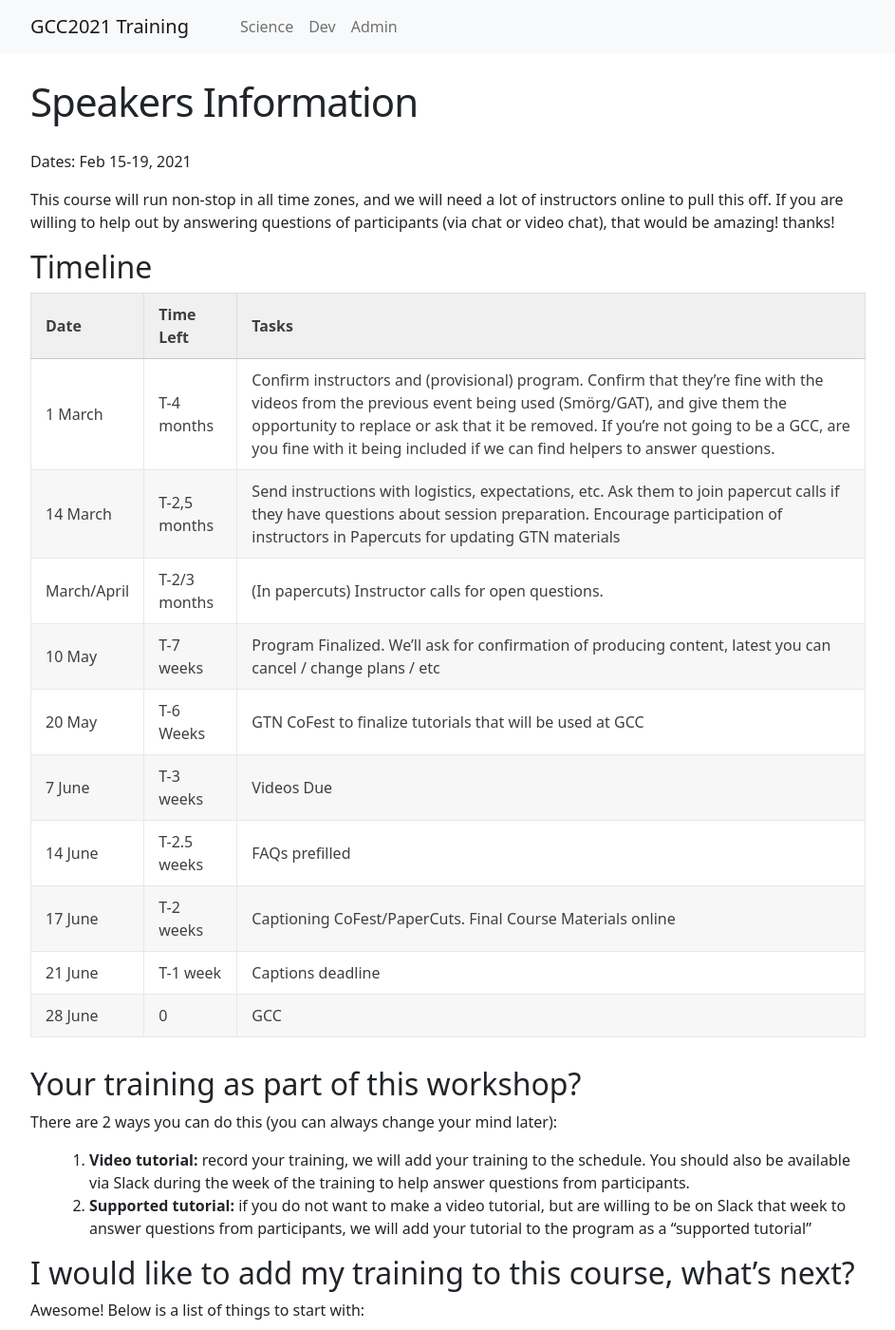
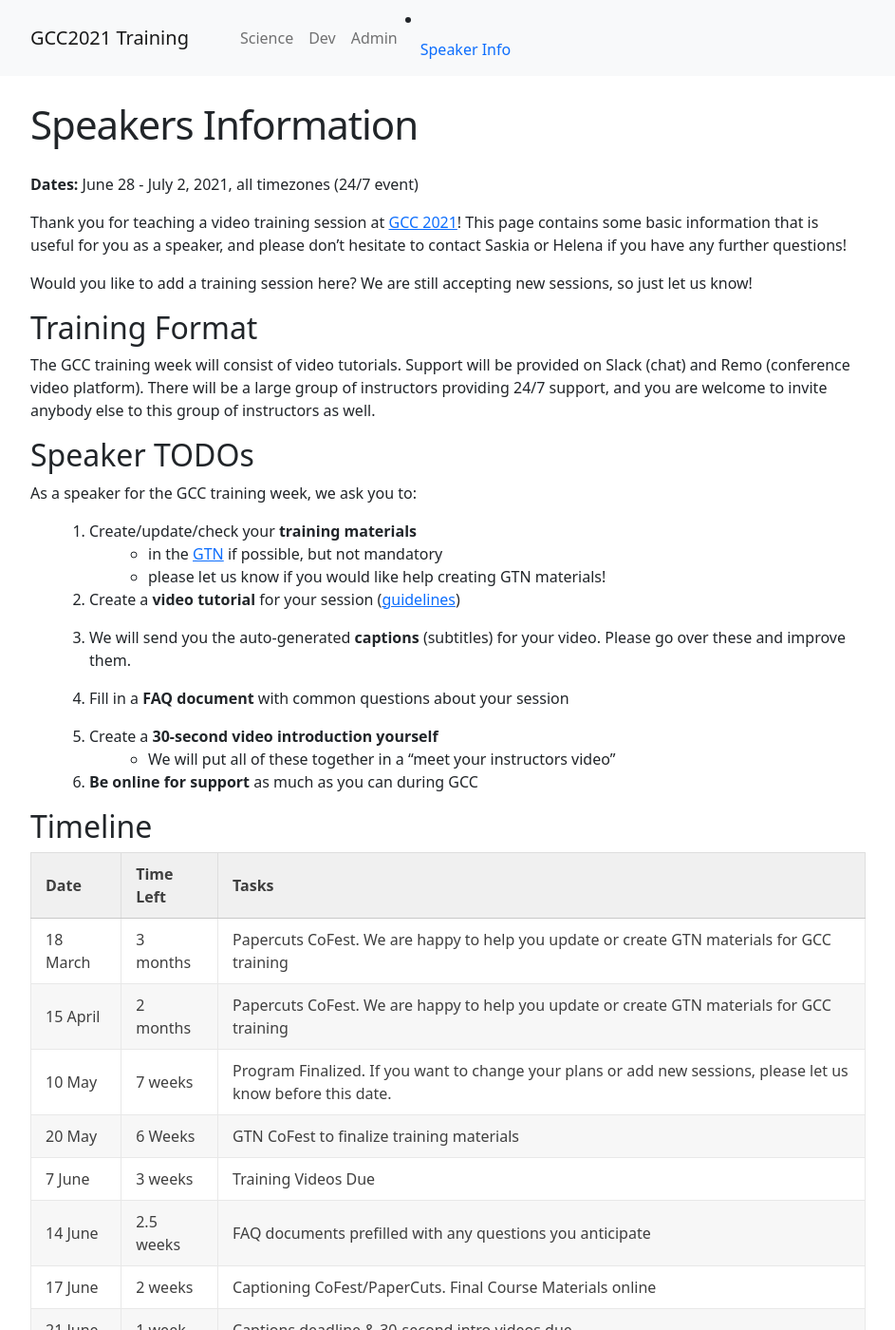
Before and after one commit to shiltemann/gcc2021-training, a Jekyll site: the page built from for-speakers.md, in a window 1280 px wide and 1400 px high. Shown: the whole window at 95% size, without its empty margins (168-1111 px from the left). Built offline with Jekyll 4.4.1, drawn with Linux system fonts in a browser that asks for light colours; some of the changed text lies outside the part shown.

Commit message:
update instructions

```diff
--- a/_includes/header.html
+++ b/_includes/header.html
@@ -21,9 +21,11 @@
         <li class="nav-item">
            <a class="nav-link {% if page.track == "instructors" %}active" aria-current="page"{% else %}"{% endif %} href="for-instructors.html">Instructors</a>
         </li>
+        -->
         <li class="nav-item">
-          <a class="nav-link {% if page.track == "speaker" %}active" aria-current="page"{% else %}"{% endif %} href="for-speakers.html">Speakers</a>
+          <a class="nav-link {% if page.track == "speaker" %}active" aria-current="page"{% else %}"{% endif %} href="for-speakers.html">Speaker Info</a>
         </li>
+        <!--
         <li class="nav-item">
           <a class="nav-link {% if page.track == "recording" %}active" aria-current="page"{% else %}"{% endif %} href="recording.html">recording</a>
         </li>
--- a/for-speakers.md
+++ b/for-speakers.md
@@ -4,90 +4,62 @@ title: Speakers Information
 track: speakers
 ---
 
-Dates: Feb 15-19, 2021
+**Dates:** June 28 - July 2, 2021, all timezones (24/7 event)
 
-This course will run non-stop in all time zones, and we will need a lot
-of instructors online to pull this off. If you are willing to help out
-by answering questions of participants (via chat or video chat), that
-would be amazing! thanks!
+Thank you for teaching a video training session at [GCC 2021](https://www.vibconferences.be/events/gcc2021-virtual-edition)!
+This page contains some basic information that is useful
+for you as a speaker, and please don't hesitate to contact
+Saskia or Helena if you have any further questions!
+
+Would you like to add a training session here? We are still accepting new sessions,
+so just let us know!
+
+
+## Training Format
+
+The GCC training week will consist of video tutorials. Support
+will be provided on Slack (chat) and Remo (conference video platform).
+There will be a large group of instructors providing 24/7 support, and
+you are welcome to invite anybody else to this group of instructors as well.
+
+
+## Speaker TODOs
+
+As a speaker for the GCC training week, we ask you to:
+
+
+1. Create/update/check your **training materials**
+   - in the [GTN](https://training.galaxyproject.org) if possible, but not mandatory
+   - please let us know if you would like help creating GTN materials!
+
+
+2. Create a **video tutorial** for your session ([guidelines](recording.html))
+
+
+3. We will send you the auto-generated **captions** (subtitles) for your video. Please go over these and improve them.
+
+
+4. Fill in a **FAQ document** with common questions about your session
+
+
+5. Create a **30-second video introduction yourself**
+   - We will put all of these together in a "meet your instructors video"
+
+
+6. **Be online for support** as much as you can during GCC
+
+
 
 ## Timeline
 
 Date        | Time Left    | Tasks
 ----        | ---------    | -----
-1 March     | T-4 months   | Confirm instructors and (provisional) program. Confirm that they’re fine with the videos from the previous event being used (Smörg/GAT), and give them the opportunity to replace or ask that it be removed. If you’re not going to be a GCC, are you fine with it being included if we can find helpers to answer questions.
-14 March    | T-2,5 months | Send instructions with logistics, expectations, etc. Ask them to join papercut calls if they have questions about session preparation. Encourage participation of instructors in Papercuts for updating GTN materials
-March/April | T-2/3 months | (In papercuts) Instructor calls for open questions.
-10 May      | T-7 weeks    | Program Finalized. We’ll ask for confirmation of producing content, latest you can cancel / change plans / etc
-20 May      | T-6 Weeks    | GTN CoFest to finalize tutorials that will be used at GCC
-7 June      | T-3 weeks    | Videos Due
-14 June     | T-2.5 weeks  | FAQs prefilled
-17 June     | T-2 weeks    | Captioning CoFest/PaperCuts. Final Course Materials online
-21 June     | T-1 week     | Captions deadline
-28 June     | 0            | GCC
-
-
-## Your training as part of this workshop?
-
-There are 2 ways you can do this (you can always change your mind
-later):
-
-1. **Video tutorial:** record your training, we will add your training to the
-   schedule. You should also be available via Slack during the week of the
-   training to help answer questions from participants.
-2. **Supported tutorial:** if you do not want to make a video tutorial, but are
-   willing to be on Slack that week to answer questions from participants, we
-   will add your tutorial to the program as a "supported tutorial"
-
-## I would like to add my training to this course, what's next?
-
-Awesome! Below is a list of things to start with:
-
-1.  Join our [Slack channel]({{ site.config.support_link }})
-
-    a.  Join the channel named #speakers
-    b.  Ask your questions there!
-
-2.  **Add your training to the program**
-
-    a.  Please link to the GTN materials you will use, and provide a
-        (rough) time estimate
-
-    b.  I will add these to the course website as they come in.
-
-1.  **Register as an Instructor** Here TODO
-
-    a.  Please indicate your rough availability to monitor Slack
-
-    b.  Let me know if you would like your affiliations added to the
-        list of organizers on the course webpage! (if you have a logo
-        for it, then I will add it to the bottom of the page as well)
-
-1.  **Record your video**
-
-    a.  Deadline for this is TODO
-
-    b.  [Tips and tricks](recording.html)
-
-    c.  Let me know (on Slack) when your video is ready!
-
-1.  **Seed FAQ document**
-
-    a.  To help instructors in other time zones, we will have a FAQ
-        document for every tutorial. We can seed this document with
-        questions you may already know are likely to come up based on
-        your past experience. Instructors will add to this document
-        during the course. **This FAQ document is linked from the
-        Slack channel for your tutorial.**
-
-1.  **Join the Workshop!**
-
-    a.  During the course (Feb 15-19), please simply keep an eye on
-        **Slack** whenever you can, and help answer participant's
-        questions. This can be done via chat, or via Slack's video
-        chat functionality (you can also let participants share their
-        screen here, if needed)
-
-Also, please let me know if you would like me to add your afffiliation
-to the organizers list on the Course website, I am happy to include any
-of your institutes here, since this is truly a community effort!
+18 March    | 3 months     | Papercuts CoFest. We are happy to help you update or create GTN materials for GCC training
+15 April    | 2 months     | Papercuts CoFest. We are happy to help you update or create GTN materials for GCC training
+10 May      | 7 weeks      | Program Finalized. If you want to change your plans or add new sessions, please let us know before this date.
+20 May      | 6 Weeks      | GTN CoFest to finalize training materials
+7 June      | 3 weeks      | Training Videos Due
+14 June     | 2.5 weeks    | FAQ documents prefilled with any questions you anticipate
+17 June     | 2 weeks      | Captioning CoFest/PaperCuts. Final Course Materials online
+21 June     | 1 week       | Captions deadline & 30-second intro videos due
+28 June     | 0            | GCC Training week starts!
--- a/recording.md
+++ b/recording.md
@@ -19,47 +19,55 @@ that is fine too!
 - Start a Zoom call with yourself, record that.
   - For Mac users, QuickTime Player is also a nice option.
   - Have another preference? Totally ok too!
+
+
 - Do a short **test recording** first
   - Is the audio quality good enough?
-  - **Screen sharing:** is your screen readable? Make sure you **zoom in** enough for it to be clearly visible what you are doing in Galaxy
-  - Image this is being viewed in a non-maximised YouTube window. Would it be
-    legible? If the participant is using 50% of their screen for the video,
-    50% for Galaxy, will it be legible?
-- Record in smaller segments if possible
+    - Wearing a headset often improves the audio quality.
+  - **Screen sharing:** is your screen readable?
+    - Make sure you **zoom in** enough for it to be clearly visible what you are doing in Galaxy
+    - Imagine this is being viewed in a non-maximised YouTube window. Would it be legible?
+    - If the participant is using 50% of their screen for the video,     50% for Galaxy, will it be legible?
+
+
+- **Record in smaller segments** if possible
   - E.g per section of the tutorial
-  - We can merge the videos together later
-  - This will let us define sections in the youtube video as well :)
-  - Easier to replace parts of it later if needed (e.g. if you want to reuse
-    video for other workshops, and/or decide you want to update parts of the
-    tutorial)
-- If you are doing both lecture slides and hands-on, please create a separate
-  video for each
-- Need to edit your video afterwards? (e.g. trimming bits off, putting segments
-  together) KDEnlive is easy (but we are also happy to do it for you)
+  - Easier to update the training later
+  - Can merge segments using software like [KDEnlive](https://kdenlive.org/en/)
+    - We can also do this for you if needed
+
 
 ## Content
 
-- **Introduce yourself**
-- Give some **background** about the topic
-  - Not everybody will be familiar with the topic, so a brief explanation of the important concepts will be useful
-- If the tutorial *cannot* be run on all of the usegalaxy.\* servers, make sure
-  to mention the **recommended Galaxy server** to use.
-- The style of teaching is up to you, but guiding participants through each
-  step of the tutorial is often well-received. Explain where you are clicking,
-  what parameters mean etc
+- **Start of video**
+  - **Introduce yourself**
+  - Give some **background** about the topic, many participants will be novices
+
+
+- The **style of teaching** is up to you, but guiding participants through each step of the tutorial is often well-received. Explain where you are clicking, what parameters and outputs mean, etc
+
+
 - **Speak slowly and clearly**
   - Take your time, we are not in a hurry, it's often a lot of new information
     for participants, give them a chance to process all of it
-  - Explain exactly where you are clicking in the Galaxy interface, while you
     are doing it.
+
+
 - **If things go wrong that is ok!**
   - It's educational and makes participants feel less bad if things go wrong
     for them
   - Just explain the steps you perform to figure out what went wrong
+
+
 - If your tutorial is long, **indicate good places for people to take
   a break** (e.g. when a tool takes a while to run)
-- **End:**
+
+
+- **End of video**
   - Remind viewers about the **feedback form** embedded at end of the tutorial
-  - If you have any **tips for where to learn more about the topic, or how to
-    connect with the community** please share them (e.g. recommended follow-up
-    tutorials in GTN, or any external resources, user forums/chat rooms etc)
+  - If you have any **tips for where to learn more about the topic, or how to connect with the community** please share them at the end.
+
+
+## Video Editing
+
+We can recommend using [KDEnlive](https://kdenlive.org/en/) for this (e.g. for trimming parts of the video, merging segement together).
```
